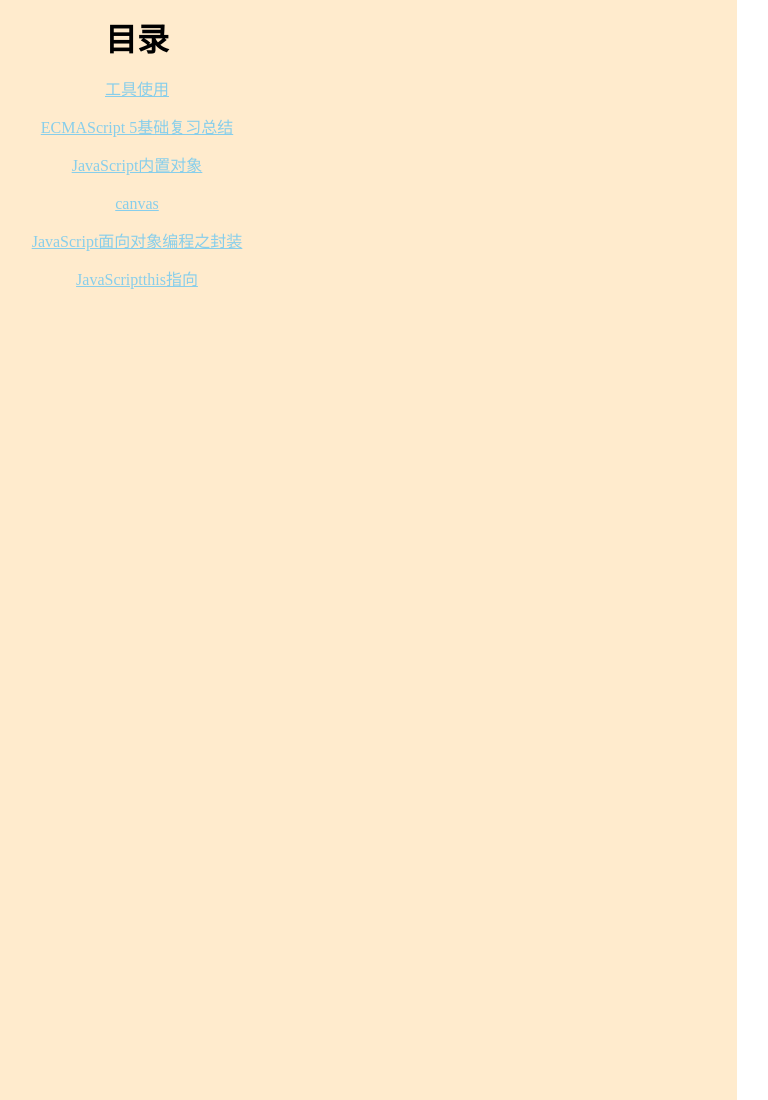
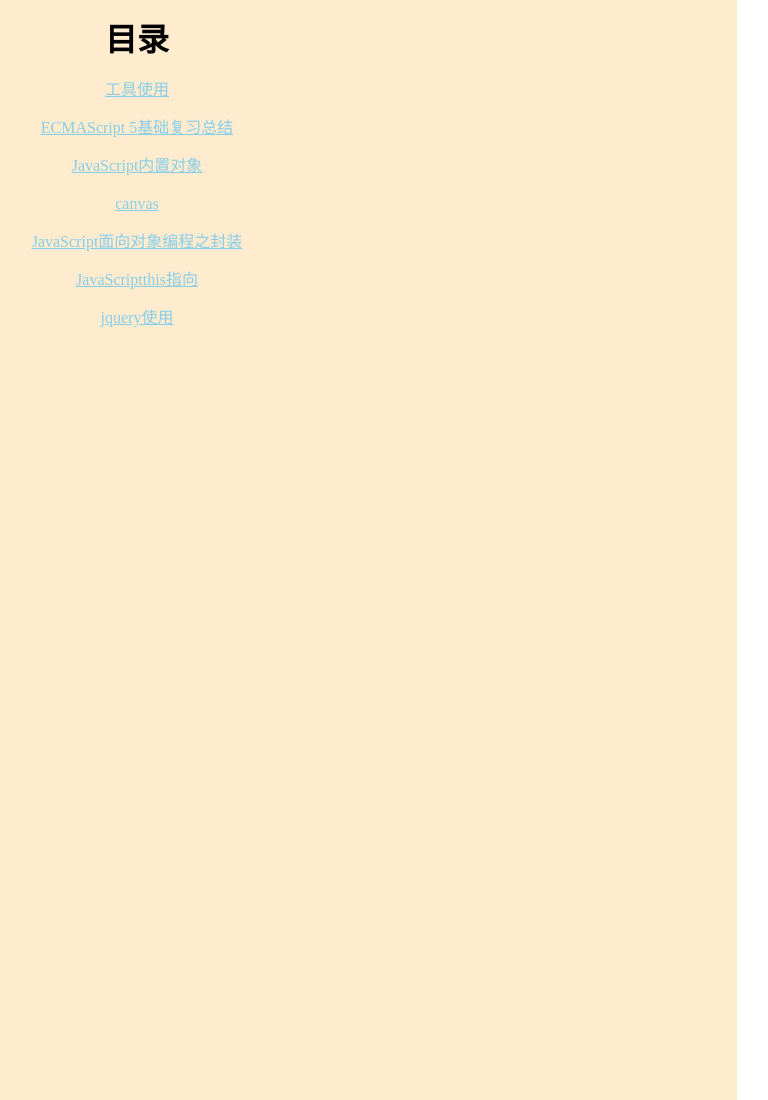
Before and after one commit to hebanxian94/hebanxian94.github.io, a plain HTML site: page index.html in a window 1280 px wide. Shown: the top 1100 px of the page, without its empty margins (463-1231 px from the left). Drawn offline with Linux system fonts and the light colour scheme.

Commit message:
Update index.html

```diff
--- a/index.html
+++ b/index.html
@@ -41,6 +41,8 @@
 		<br>
 		<a href="20161219.html">JavaScriptthis指向</a>
 		<br>
+		<a href="20161226.html">jquery使用</a>
+		<br>
 	</div>
 	</body>
 </html>
```
